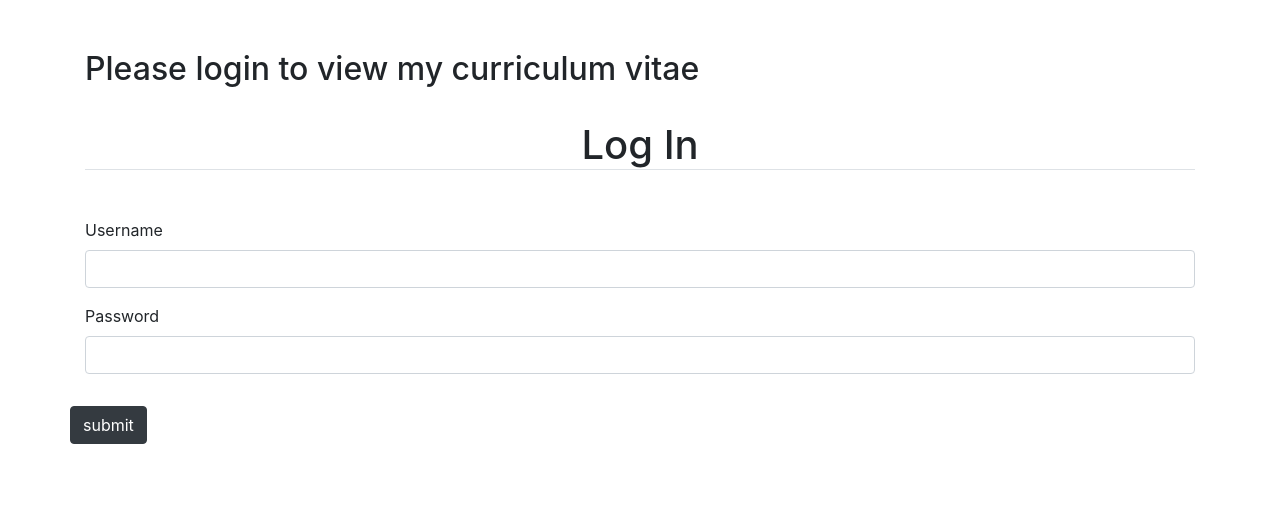
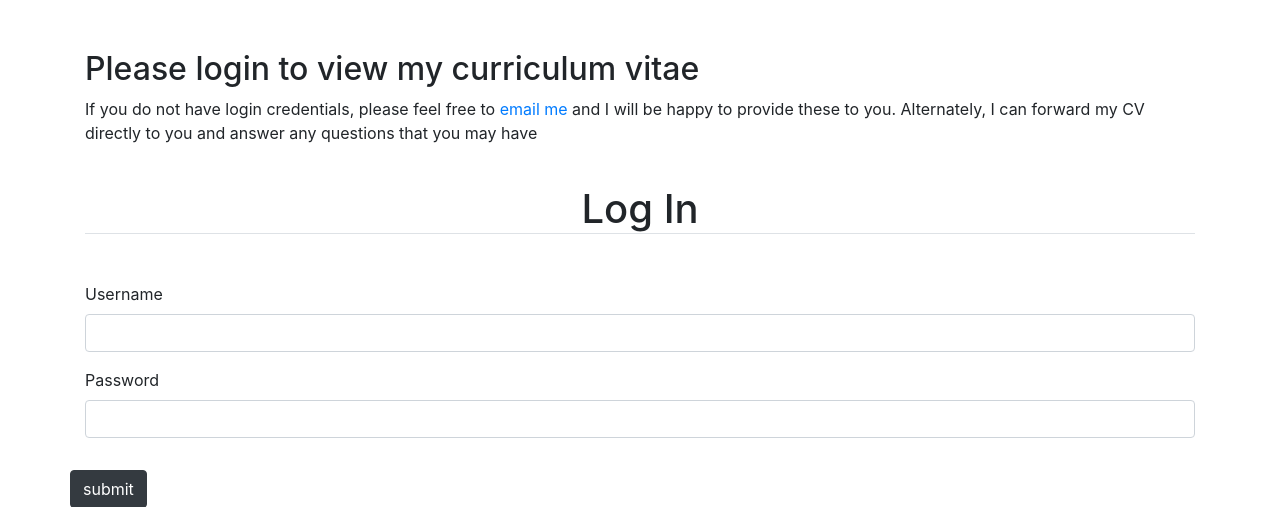
Before and after one commit to jacqueline-walsh/jacqueline-walsh, a Flask app: page /login in a window 1280 px wide. Shown: the part 70-577 px from the top of the page. Run offline with Flask 2, Linux system fonts and the light colour scheme; some libraries are stand-ins or nearby versions.

Commit message:
add to login page

```diff
--- a/templates/login.html
+++ b/templates/login.html
@@ -2,6 +2,8 @@
 <!-- main content block -->
 {% block content %}
 <h2>Please login to view my curriculum vitae</h2>
+
+<p>If you do not have login credentials, please feel free to <a href="mailto:jacqueline.walsh34@gmail.com">email me</a> and I will be happy to provide these to you.  Alternately, I can forward my CV directly to you and answer any questions that you may have</p>
 <br>
 <form method="POST" action="{{ url_for('login')}}">
   <fieldset class="form-group">
```
